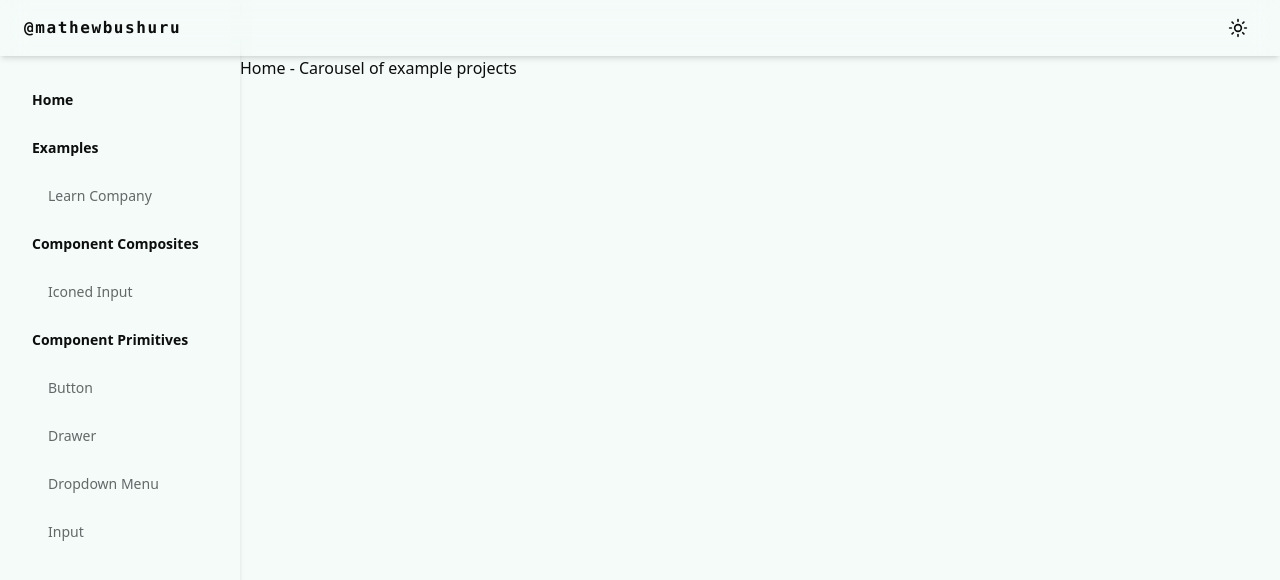
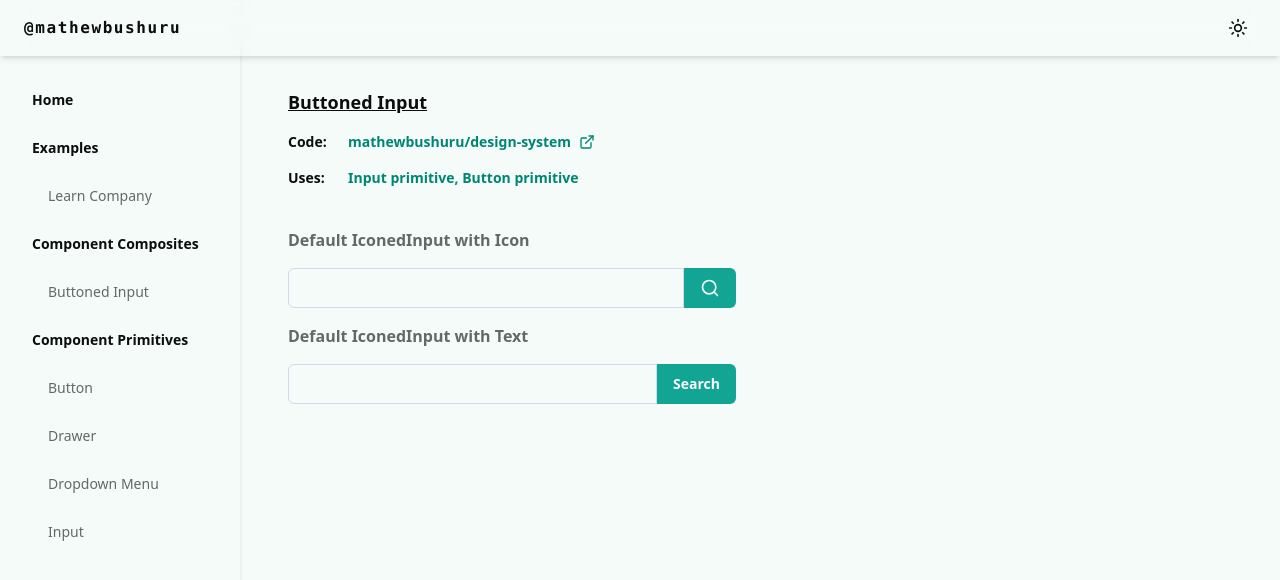
Before and after one commit to mathewbushuru/design-system, a React (Vite) app: page /composites/buttoned-input in a window 1280 px wide. Before the commit this address led to /. Shown: the top 580 px of the page. Built offline with nearby package versions, Linux system fonts and the light colour scheme.

Commit message:
IconedInput to ButtonedInput

```diff
--- a/src/App.tsx
+++ b/src/App.tsx
@@ -14,7 +14,7 @@ import ExamplesPage from "@/pages/examples-page";
 
 import LearnCompany from "@/examples/learn-company/app";
 
-import IconedInputShowcase from "@/showcase/composites/iconed-input-showcase";
+import ButtonedInputShowcase from "@/showcase/composites/buttoned-input-showcase";
 
 import ButtonShowcase from "@/showcase/primitives/button-showcase";
 import InputShowcase from "@/showcase/primitives/input-showcase";
@@ -46,10 +46,10 @@ const router = createBrowserRouter([
     element: <CompositesPage />,
   },
   {
-    path: "/composites/iconed-input",
+    path: "/composites/buttoned-input",
     element: (
       <RootLayout>
-        <IconedInputShowcase />
+        <ButtonedInputShowcase />
       </RootLayout>
     ),
   },
--- a/src/components/composites/iconed-input.tsx
+++ b/src/components/composites/buttoned-input.tsx
@@ -7,7 +7,7 @@ interface IconedInputProps extends React.HTMLAttributes<HTMLDivElement> {
   action: LucideIcon | string;
 }
 
-export default function IconedInput({ action }: IconedInputProps) {
+export default function ButtonedInput({ action }: IconedInputProps) {
   const Action = action;
   return (
     <div className="flex">
--- a/src/components/side-navigation.tsx
+++ b/src/components/side-navigation.tsx
@@ -42,9 +42,9 @@ function SideNavigation() {
       <Button
         variant="ghost"
         className="justify-start pl-8 pr-0 font-normal text-muted-foreground"
-        onClick={() => navigate("/composites/iconed-input")}
+        onClick={() => navigate("/composites/buttoned-input")}
       >
-        Iconed Input
+        Buttoned Input
       </Button>
 
       {/* Component Primitives  */}
--- a/src/layouts/component-showcase-layout.tsx
+++ b/src/layouts/component-showcase-layout.tsx
@@ -13,8 +13,8 @@ export default function ComponentShowcaseLayout({
   children,
 }: {
   componentName: string;
-  from: string;
-  fromLink: string;
+  from: string | null;
+  fromLink: string | null;
   code: string;
   codeLink: string;
   uses: string;
@@ -28,6 +28,7 @@ export default function ComponentShowcaseLayout({
       </h1>
 
       <div className="mb-8">
+        {from && fromLink && (
           <div className="flex flex-col items-center sm:flex-row">
             <span className="w-12 text-sm font-semibold">
               From<span className="hidden sm:inline">:</span>
@@ -44,6 +45,7 @@ export default function ComponentShowcaseLayout({
               </Button>
             </a>
           </div>
+        )}
         <div className="flex flex-col items-center sm:flex-row">
           <span className="w-12 text-sm font-semibold">
             Code<span className="hidden sm:inline">:</span>
@@ -64,8 +66,8 @@ export default function ComponentShowcaseLayout({
           <span className="w-12 text-sm font-semibold">
             Uses<span className="hidden sm:inline">:</span>
           </span>
-          {
-           usesLink ? <a
+          {usesLink ? (
+            <a
               href={usesLink}
               target="_blank"
               rel="noopener noreferrer"
@@ -75,8 +77,12 @@ export default function ComponentShowcaseLayout({
                 <span>{uses}</span>
                 <ExternalLink className="ml-2 h-4 w-4" />
               </Button>
-            </a> : <span className="text-link text-sm font-semibold h-9 px-3 inline-flex items-center">{uses}</span>
-          }
+            </a>
+          ) : (
+            <span className="inline-flex h-9 items-center px-3 text-sm font-semibold text-link">
+              {uses}
+            </span>
+          )}
         </div>
       </div>
 
--- a/src/pages/composites-page.tsx
+++ b/src/pages/composites-page.tsx
@@ -1,11 +1,11 @@
 import RootLayout from "@/layouts/root-layout";
-import IconedInputShowcase from "@/showcase/composites/iconed-input-showcase";
+import ButtonedInputShowcase from "@/showcase/composites/buttoned-input-showcase";
 
 const CompositesPage = () => {
   return (
     <RootLayout>
       <div>
-        <IconedInputShowcase />
+        <ButtonedInputShowcase />
       </div>
     </RootLayout>
   );
--- a/src/showcase/composites/iconed-input-showcase.tsx
+++ b/src/showcase/composites/buttoned-input-showcase.tsx
@@ -1,16 +1,16 @@
 import { Search } from "lucide-react";
 
 import ComponentShowcaseLayout from "@/layouts/component-showcase-layout";
-import IconedInput from "@/components/composites/iconed-input";
+import ButtonedInput from "@/components/composites/buttoned-input";
 
-export default function IconedInputShowcase() {
+export default function ButtonedInputShowcase() {
   return (
     <ComponentShowcaseLayout
-      componentName="Iconed Input"
-      from="mathewbushuru/design-system"
-      fromLink="https://github.com/mathewbushuru/design-system"
+      componentName="Buttoned Input"
+      from={null}
+      fromLink={null}
       code="mathewbushuru/design-system"
-      codeLink="https://github.com/mathewbushuru/design-system/blob/main/src/components/composites/iconed-input.tsx"
+      codeLink="https://github.com/mathewbushuru/design-system/blob/main/src/components/composites/buttoned-input.tsx"
       uses="Input primitive, Button primitive"
       usesLink={null}
     >
@@ -18,14 +18,14 @@ export default function IconedInputShowcase() {
         Default IconedInput with Icon
       </h1>
       <div className="sm:max-w-md">
-       <IconedInput action={Search}/>
+       <ButtonedInput action={Search}/>
       </div>
 
       <h1 className="my-4 text-center font-semibold text-muted-foreground sm:text-left">
         Default IconedInput with Text
       </h1>
       <div className="sm:max-w-md">
-       <IconedInput action="Search"/>
+       <ButtonedInput action="Search"/>
       </div>
 
     </ComponentShowcaseLayout>
--- a/src/showcase/primitives/button-showcase.tsx
+++ b/src/showcase/primitives/button-showcase.tsx
@@ -10,7 +10,7 @@ export default function ButtonShowcase() {
       from="shadcn/ui"
       fromLink="https://github.com/shadcn-ui/ui"
       code="mathewbushuru/design-system"
-      codeLink="https://github.com/mathewbushuru/design-system/blob/main/src/components/ui/button.tsx"
+      codeLink="https://github.com/mathewbushuru/design-system/blob/main/src/components/primitives/button.tsx"
       uses="HTML Button Element"
       usesLink="https://developer.mozilla.org/en-US/docs/Web/HTML/Element/button"
     >
--- a/src/showcase/primitives/drawer-showcase.tsx
+++ b/src/showcase/primitives/drawer-showcase.tsx
@@ -36,7 +36,7 @@ function DrawerShowCase() {
       from="shadcn/ui"
       fromLink="https://github.com/shadcn-ui/ui"
       code="mathewbushuru/design-system"
-      codeLink="https://github.com/mathewbushuru/design-system/blob/main/src/components/ui/drawer.tsx"
+      codeLink="https://github.com/mathewbushuru/design-system/blob/main/src/components/primitives/drawer.tsx"
       uses="@radix-ui/react-alert-dialog"
       usesLink="https://www.radix-ui.com/primitives/docs/components/alert-dialog"
     >
--- a/src/showcase/primitives/dropdown-menu-showcase.tsx
+++ b/src/showcase/primitives/dropdown-menu-showcase.tsx
@@ -39,7 +39,7 @@ function DropdownMenuShowcase() {
       from="shadcn/ui"
       fromLink="https://github.com/shadcn-ui/ui"
       code="mathewbushuru/design-system"
-      codeLink="https://github.com/mathewbushuru/design-system/blob/main/src/components/ui/dropdown-menu.tsx"
+      codeLink="https://github.com/mathewbushuru/design-system/blob/main/src/components/primitives/dropdown-menu.tsx"
       uses="@radix-ui/react-dropdown-menu"
       usesLink="https://www.radix-ui.com/primitives/docs/components/dropdown-menu"
     >
--- a/src/showcase/primitives/input-showcase.tsx
+++ b/src/showcase/primitives/input-showcase.tsx
@@ -8,7 +8,7 @@ export default function InputShowcase() {
       from="shadcn/ui"
       fromLink="https://github.com/shadcn-ui/ui"
       code="mathewbushuru/design-system"
-      codeLink="https://github.com/mathewbushuru/design-system/blob/main/src/components/ui/input.tsx"
+      codeLink="https://github.com/mathewbushuru/design-system/blob/main/src/components/primitives/input.tsx"
       uses="HTML Input Element"
       usesLink="https://developer.mozilla.org/en-US/docs/Web/HTML/Element/input"
     >
```
Lines whose indentation alone changed are shown as unchanged.
